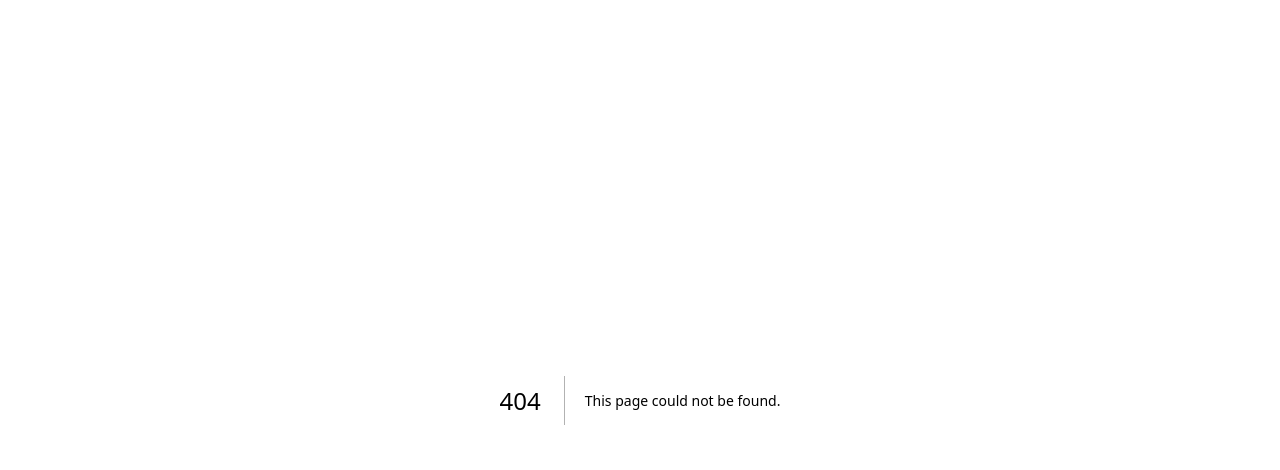
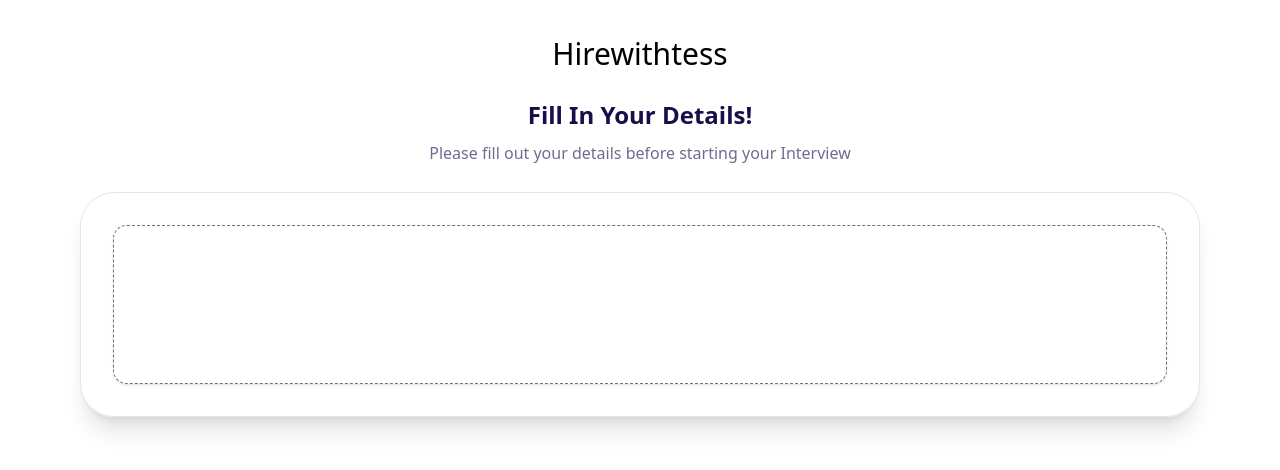
Before and after one commit to sayyamButt317/hire-with-tess-frontend, a Next.js app: page /interview/details in a window 1280 px wide. Before the commit this address had no page. Shown: the top 470 px of the page. Built offline with nearby package versions, Linux system fonts and the light colour scheme.

Commit message:
add detail page heading

```diff
--- /dev/null
+++ b/src/app/interview/details/page.tsx
@@ -0,0 +1,90 @@
+'use client'
+import InterviewLayout from "@/components/layout/InterviewLayout";
+import {Card} from "@/components/ui/card";
+// import {FormField, FormItem} from "@/components/ui/form";
+// import CustomInputForm from "@/app/interview/component/customformInput";
+// import React, {useRef} from "react";
+// import {Form, useForm} from "react-hook-form";
+// import { FormValidator} from "@/schema/customform.schema";
+// import {zodResolver} from "@hookform/resolvers/zod";
+// import {CandidateDetailSchema} from "@/schema/CandidateDetail.schema";
+
+export default function CandidatesDetails(){
+
+    // const form = useForm<FormValidator>({
+    //     resolver: zodResolver(CandidateDetailSchema),
+    //     defaultValues: {
+    //     },
+    // });
+    // const onSubmit = async (data: FormValidator) => {
+    //     // generateMutation.mutate({
+    //     //
+    //     // });
+    // };
+    // const ref = useRef<HTMLFormElement>(null);
+    return(
+        <InterviewLayout showStepper={false} useCard={false} subtitle="Fill In Your Details!"
+                         description="Please fill out your details before starting your Interview" >
+            <div>
+                <Card className={"border-dashed border-[#6F6C90] h-[159px] "}></Card>
+            </div>
+
+            <div>
+                {/*<Form {...form}>*/}
+                {/*    <form*/}
+                {/*        onSubmit={form.handleSubmit(onSubmit)}*/}
+                {/*        ref={ref}*/}
+                {/*        className="space-y-8 px-4"*/}
+                {/*    >*/}
+
+                {/*<FormField*/}
+                {/*    control={form.control}*/}
+                {/*    name="jobType"*/}
+                {/*    render={({ field }) => (*/}
+                {/*        <CustomInputForm*/}
+                {/*            {...field}*/}
+                {/*            name="Name"*/}
+                {/*            label="Your Name"*/}
+                {/*            jobTypeName="Name"*/}
+                {/*        />*/}
+                {/*    )}*/}
+                {/*/>*/}
+                {/*        <FormField*/}
+                {/*            control={form.control}*/}
+                {/*            name="jobTitle"*/}
+                {/*            render={({ field }) => (*/}
+                {/*                <FormItem>*/}
+                {/*                    <CustomInputForm*/}
+                {/*                        {...field}*/}
+                {/*                        name="Email"*/}
+                {/*                        label="Email"*/}
+                {/*                        placeholder="email"*/}
+                {/*                    />*/}
+
+                {/*                </FormItem>*/}
+                {/*            )}*/}
+                {/*        />*/}
+
+
+                {/*        <FormField*/}
+                {/*    control={form.control}*/}
+                {/*    name="PhoneNumber"*/}
+                {/*    render={({ field }) => (*/}
+                {/*        <FormItem>*/}
+                {/*            <CustomInputForm*/}
+                {/*                {...field}*/}
+                {/*                name="PhoneNumber"*/}
+                {/*                label="Phone Number"*/}
+                {/*                placeholder="tele"*/}
+                {/*            />*/}
+
+                {/*        </FormItem>*/}
+
+                {/*    )}*/}
+                {/*/>*/}
+                {/*    </form>*/}
+                {/*</Form>*/}
+            </div>
+        </InterviewLayout>
+    )
+}
```
